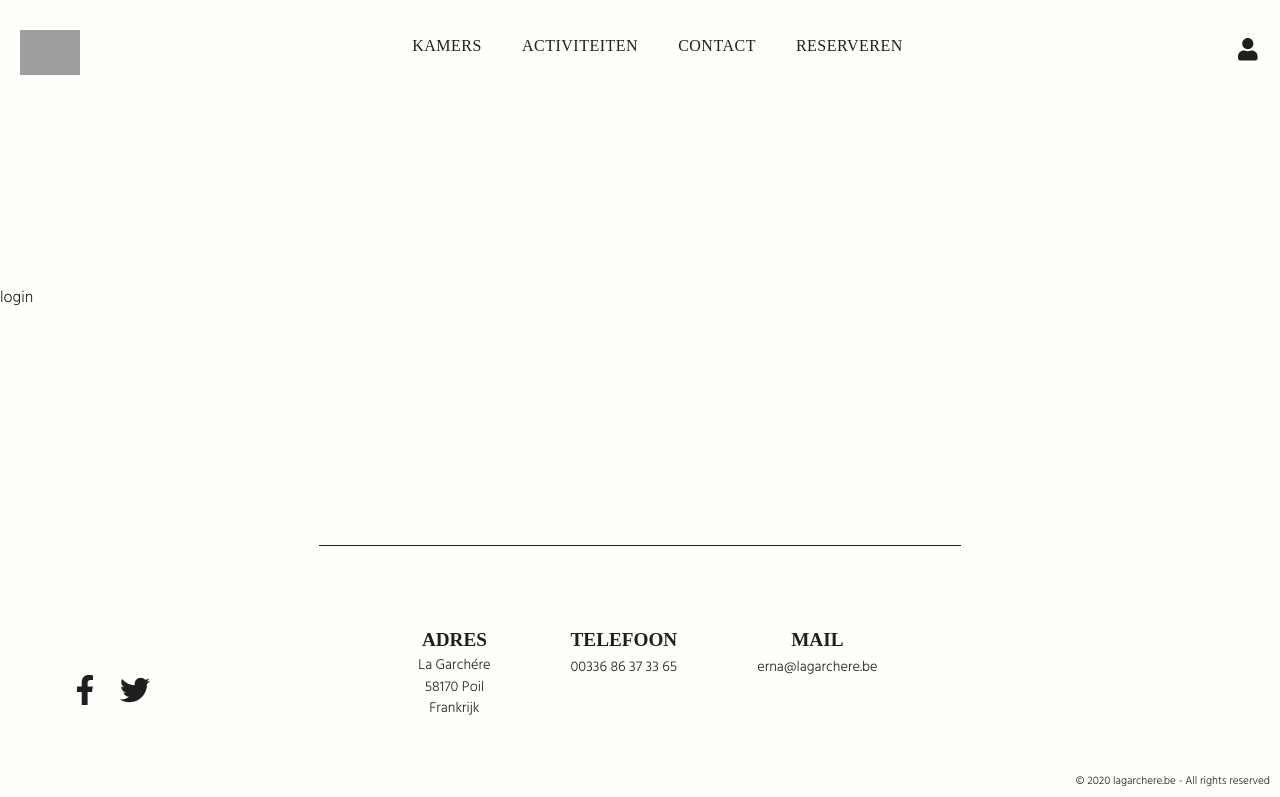
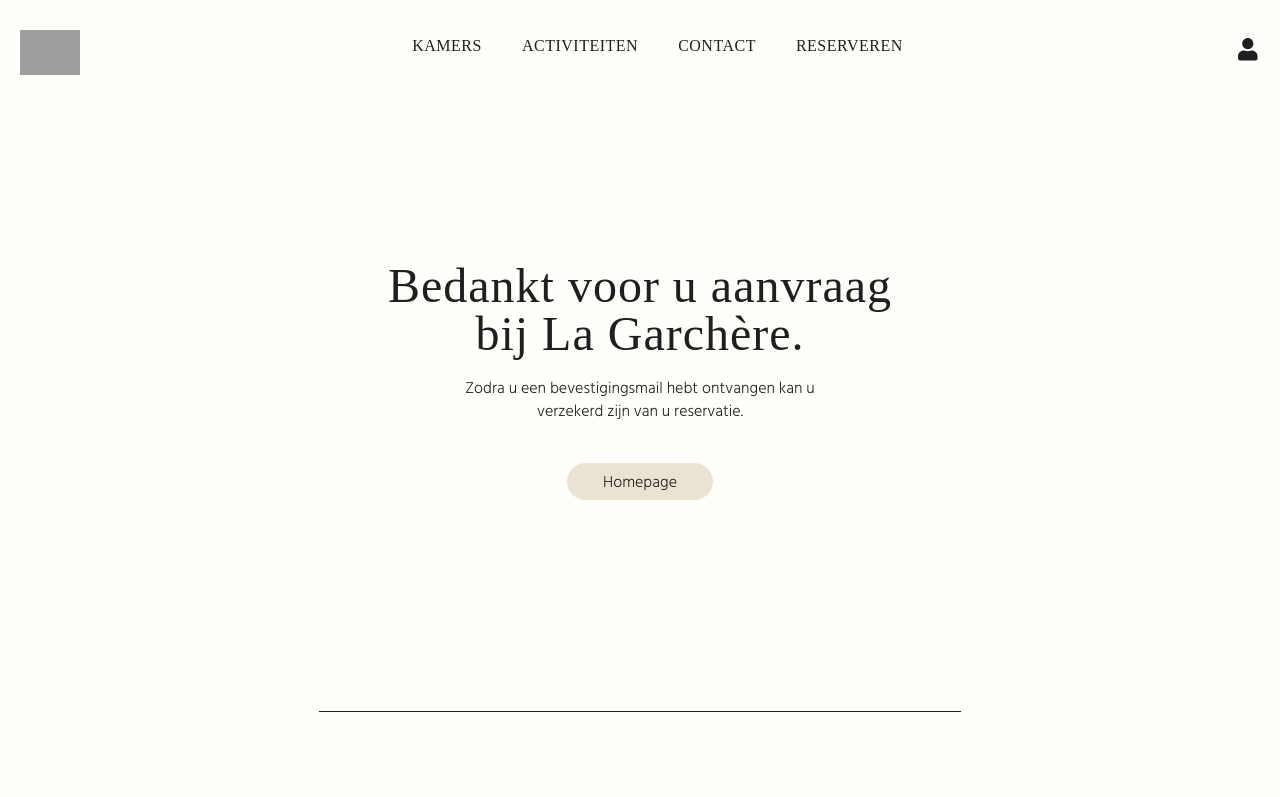
Before and after one commit to anneleenpeeters/lagarchere, a Next.js app: page /login in a window 1280 px wide. Shown: the top 797 px of the page. Built offline with nearby package versions, Linux system fonts and the light colour scheme; grey boxes are pictures that could not be loaded; a web font is replaced by a local one.

Commit message:
bedankt component css

```diff
--- /dev/null
+++ b/components/Bedankt.js
@@ -0,0 +1,40 @@
+import Link from 'next/link'
+
+const Bedankt = () => (
+   <div>
+       <div className="container-bedankt">
+            <h1 className="heading-style-2">Bedankt voor u aanvraag bij La Garchère.</h1>
+            <p>Zodra u een bevestigingsmail hebt ontvangen kan u verzekerd zijn van u reservatie.</p>
+            <Link href="/"><a className="button-style-3">Homepage</a></Link>
+
+       </div>
+
+       <style jsx>{`
+       .container-bedankt {
+            height: 70vh;
+            display: flex;
+            flex-direction: column;
+            align-items: center;
+            justify-content: center;
+            text-align: center;
+            max-width: 550px;
+            margin: 0 auto;
+        }
+        .heading-style-2 {
+            text-transform: none;
+            font-size: 3rem;
+            margin-bottom: 20px;
+        }
+
+        .container-bedankt p {
+            max-width: 400px;
+            margin-bottom: 40px;
+        }
+
+
+      `}</style>
+   </div>
+
+);
+
+export default Bedankt;
--- a/css/main.css
+++ b/css/main.css
@@ -85,6 +85,23 @@
   background-color: transparent;
   transition: all .5s;
   color: #1F1F1F;
+}
+
+.button-style-3 {
+  border-radius: 50px;
+  font-family: 'Hind', sans-serif;
+  color: #1F1F1F;
+  font-size: 1rem;
+  padding: 8px 35px 5px 35px;
+  background-color: #EAE3D2;
+  border: 1px solid #EAE3D2;
+
+}
+
+.button-style-3:hover {
+  background-color: transparent;
+  border: 1px solid #1F1F1F;
+  transition: all .5s;
 }
 
 .inputtype-style-one {
--- a/pages/contact.js
+++ b/pages/contact.js
@@ -21,7 +21,7 @@
                             <input type="text" placeholder="Achternaam"/>
                             <input type="email" placeholder="Email"/>
                             <textarea placeholder="Bericht"></textarea>
-                            <button className="button-style-1">Verzenden</button>
+                            <button className="button-style-3">Verzenden</button>
                         </form>
                     </div>
                 </div>
--- a/pages/login.js
+++ b/pages/login.js
@@ -1,10 +1,11 @@
 import Layout from "../components/Layout"
+import Bedankt from "../components/Bedankt"
 
 function Login() {
     return (
         <div>
         <Layout>
-            login
+            <Bedankt />
         </Layout>
     {/* <style jsx>{`
     .test {
```
